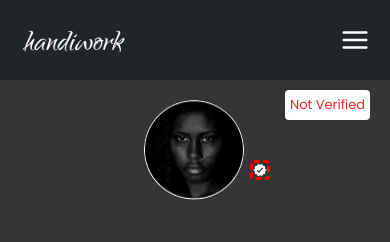
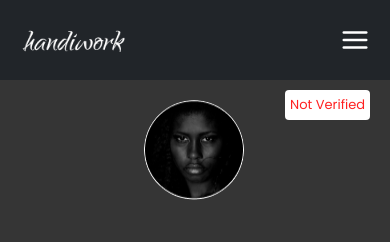
Before and after one commit to Cannyokpoto/page-handiwork, a React (Vite) app: page /market-place/provider/72 in a window 390 px wide. Shown: the top 242 px of the page. Built offline with nearby package versions, Linux system fonts and the light colour scheme; no server answers; a web font is replaced by a local one.

Commit message:
new commit

```diff
--- a/src/Components/ProviderDetails/ProviderDetails.css
+++ b/src/Components/ProviderDetails/ProviderDetails.css
@@ -174,7 +174,6 @@
         font-size: 20px;
         z-index: 6;
         border-radius: 4px;
-        border: dashed red;
     }
 
     /* .provider-hero::after{
--- a/src/Components/ProviderDetails/ProviderDetails.jsx
+++ b/src/Components/ProviderDetails/ProviderDetails.jsx
@@ -17,7 +17,7 @@ function ProviderDetails(props) {
     <div className="provider">
         <div className='provider-hero'>
             <p>Not Verified</p>
-            <MdVerified className='my-badge' />
+            {/* <MdVerified className='my-badge' /> */}
             {/* <img src={provider.categoryImage} alt="cover" className='cover' /> */}
             <img src={provider.image} alt="dp" className='dp' />
             <h4>{provider.name}</h4>
```
